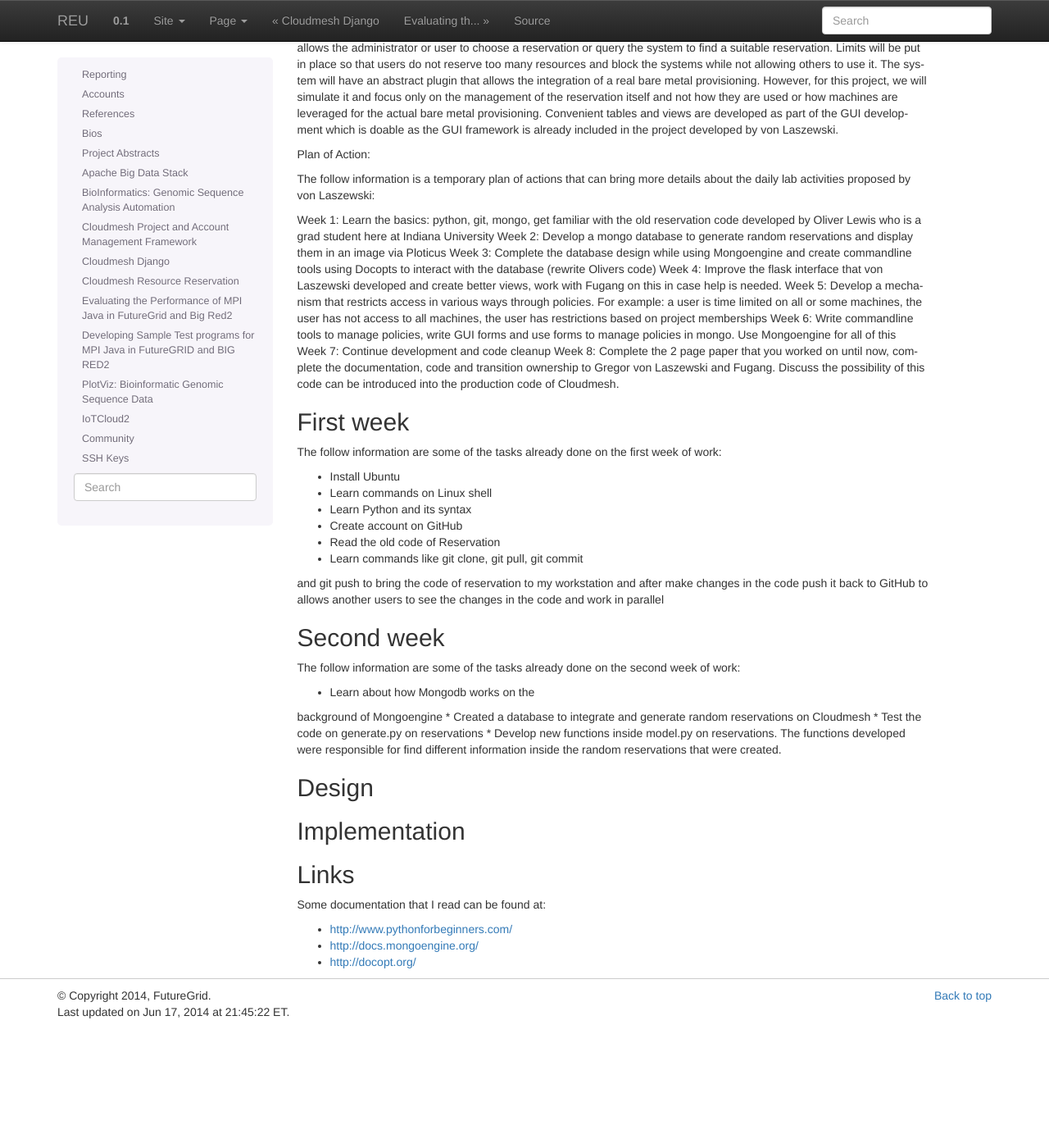
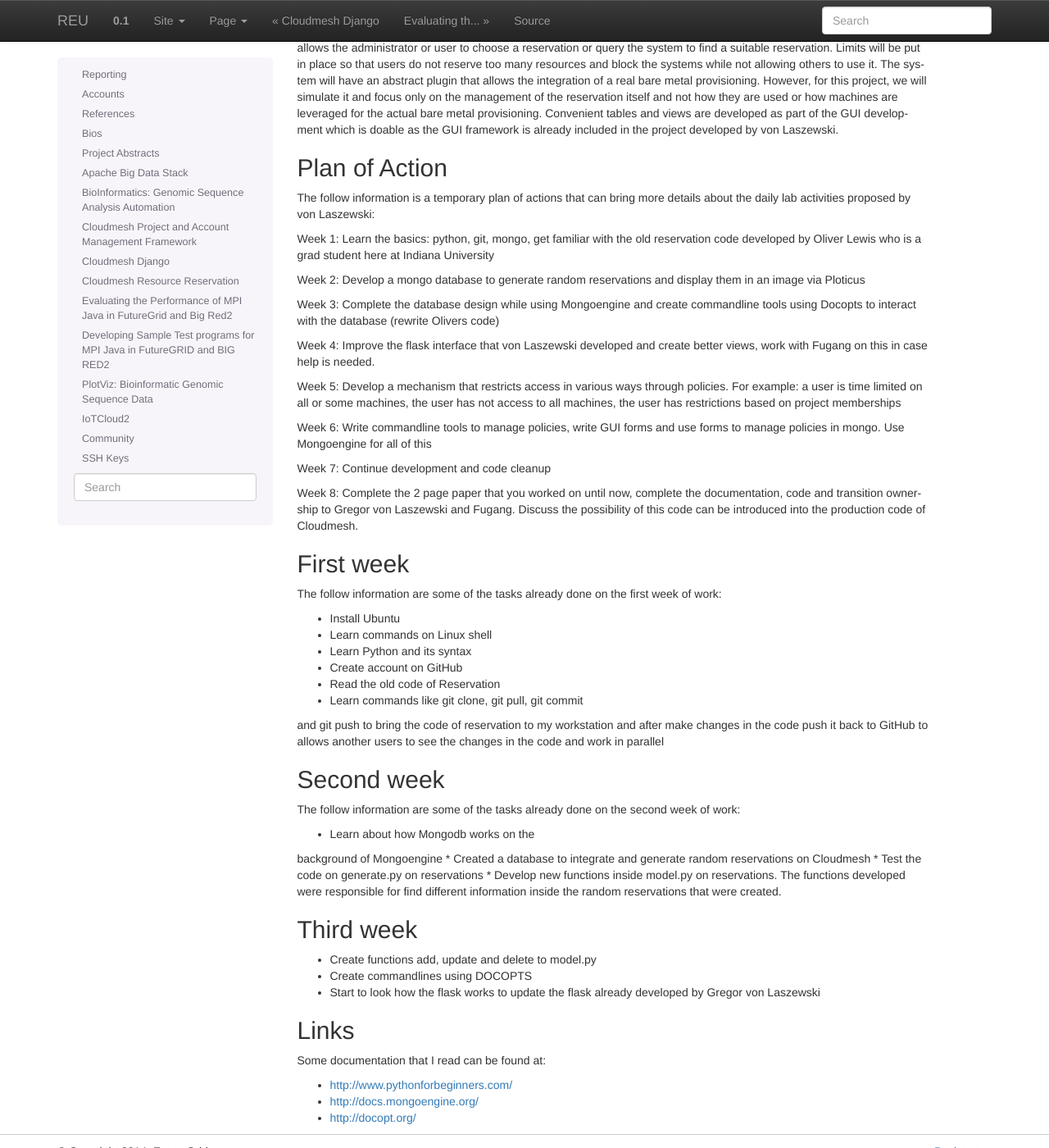
Before and after one commit to cloudmesh-project/reu-2014, a Sphinx documentation site: the page built from doc/source/projects/cm_reservation.rst, in a window 1280 px wide and 1400 px high, scrolled down 338 px. Shown: the whole window at 82% size. Built offline with Sphinx 7.4.7, drawn with Linux system fonts in a browser that asks for light colours; before the commit the page ends 1592 px from its top, so only the background shows below that.

Commit message:
third week tasks updated

```diff
--- a/doc/source/projects/cm_reservation.rst
+++ b/doc/source/projects/cm_reservation.rst
@@ -36,7 +36,8 @@ views are developed as part of the GUI development which is
 doable as the GUI framework is already included in the
 project developed by von Laszewski.
 
-Plan of Action:
+Plan of Action
+----------------------------------------------------------------------
 
 The follow information is a temporary plan of actions that
 can bring more details about the daily lab activities proposed
@@ -46,31 +47,36 @@ Week 1: Learn the basics: python, git, mongo, get
 familiar with the old reservation code developed by
 Oliver Lewis who is a grad student here at Indiana
 University
+
 Week 2: Develop a mongo database to generate
 random reservations and display them in an image
 via Ploticus
+
 Week 3: Complete the database design while using
 Mongoengine and create commandline tools using
 Docopts to interact with the database (rewrite
 Olivers code)
+
 Week 4: Improve the flask interface that von
 Laszewski developed and create better views, work
 with Fugang on this in case help is needed.
+
 Week 5: Develop a mechanism that restricts access
 in various ways through policies. For example: a
 user is time limited on all or some machines, the user has not access to all machines, the user has
 restrictions based on project memberships
+
 Week 6: Write commandline tools to manage
 policies, write GUI forms and use forms to manage
 policies in mongo. Use Mongoengine for all of this
+
 Week 7: Continue development and code cleanup
+
 Week 8: Complete the 2 page paper that you
 worked on until now, complete the documentation,
 code and transition ownership to Gregor von Laszewski and Fugang. Discuss the possibility of
 this code can be introduced into the production
 code of Cloudmesh.
-
-
 
 First week
 ----------------------------------------------------------------------
@@ -103,13 +109,12 @@ random reservations on Cloudmesh
 The functions developed were responsible for find different information inside
 the random reservations that were created.
 
-Design
+Third week
 ----------------------------------------------------------------------
 
-
-Implementation
-----------------------------------------------------------------------
-
+* Create functions add, update and delete to model.py
+* Create commandlines using DOCOPTS
+* Start to look how the flask works to update the flask already developed by Gregor von Laszewski
 
 Links
 ----------------------------------------------------------------------
```
